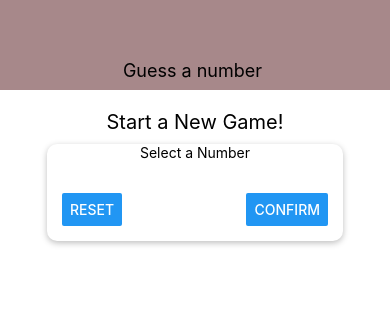
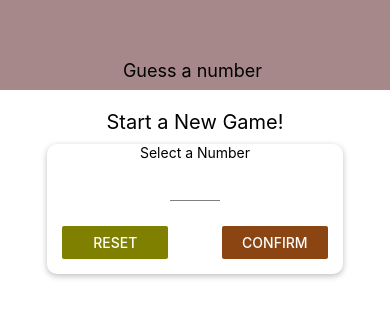
Before and after one commit to footios/3-rn-complete-guide-guess-number, a React Native app: screen / in a window 390 px wide. Shown: the top 318 px of the page. Built offline with nearby package versions, Linux system fonts and the light colour scheme.

Commit message:
set, check, confirm and show chosen number

```diff
--- a/components/Header.js
+++ b/components/Header.js
@@ -1,5 +1,7 @@
 import React from 'react';
 import { View, Text, StyleSheet } from 'react-native';
+
+import Colors from '../constants/colors'
 
 const Header = (props) => {
     return (
@@ -14,7 +16,7 @@ const styles = StyleSheet.create({
         width: '100%',
         height: 90,
         paddingTop: 50,
-        backgroundColor:'#a7888a',
+        backgroundColor: Colors.primary,
         alignItems: 'center',
         justifyContent: 'center'
     },
--- /dev/null
+++ b/components/Input.js
@@ -0,0 +1,20 @@
+import React from 'react'
+import { StyleSheet, TextInput } from 'react-native';
+
+const Input = props => {
+    return (
+        // use {...props} to configure the Input where you use it.
+        <TextInput {...props} style={{ ...styles.input, ...props.style }}  />
+    );
+}
+
+const styles = StyleSheet.create({
+    input: {
+        height: 30,
+        borderBottomColor: 'gray',
+        borderBottomWidth: 1,
+        marginVertical: 10,
+    }
+})
+
+export default Input;
--- /dev/null
+++ b/constants/colors.js
@@ -0,0 +1,5 @@
+export default {
+    primary: '#a7888a',
+    reset: '#808000',
+    confirm: '#8b4513'
+}
--- a/screens/StartGameScreen.js
+++ b/screens/StartGameScreen.js
@@ -1,47 +1,104 @@
-import React from 'react'
-import { View, StyleSheet, Text, TextInput, Button } from 'react-native';
+import React, { useState } from 'react';
+import { View, StyleSheet, Text, Button, TouchableWithoutFeedback, Keyboard } from 'react-native';
 
-import Card from '../components/Card'
+import Card from '../components/Card';
+import Colors from '../constants/colors';
+import Input from '../components/Input';
 
-const StartGameScreen = props => {
+const StartGameScreen = (props) => {
+	const [enteredValue, setEnteredValue] = useState('');
+	const [confirmed, setConfirmed] = useState(false);
+	const [selectedNumber, setSelectedNumber] = useState();
+
+	const numberInputHandler = (inputText) => {
+		setEnteredValue(inputText.replace(/[^0-9]/g, ''));
+	};
+
+	const resetInputHandler = () => {
+		setEnteredValue('');
+		setConfirmed(false);
+	}
+
+	const confirmInputHandler = () => {
+		const chosenNumber = parseInt(enteredValue);
+		if (chosenNumber === NaN || chosenNumber <= 0 | chosenNumber > 99) {
+			return;
+		}
+		setConfirmed(true);
+		setSelectedNumber(chosenNumber)
+		setEnteredValue('');
+	}
+
+	let confirmedOutput;
+	if (confirmed) {
+		confirmedOutput = <Text>Chosen Number: {selectedNumber}</Text>
+	}
+
 	return (
-        <View style={styles.screen} >
-            <Text style={styles.title} >Start a New Game!</Text>
-            <Card style={styles.inputContainer} >
+		<TouchableWithoutFeedback onPress={() => Keyboard.dismiss()}>
+			<View style={styles.screen}>
+				<Text style={styles.title}>Start a New Game!</Text>
+				<Card style={styles.inputContainer}>
 					<Text>Select a Number</Text>
-                {/* style={{fontSize: 18, borderColor: 'gray', width: '30%', height: '20%', borderWidth: 1}} */}
-                <TextInput />
-                <View style={styles.buttonContainer} >
-                    <Button title='Reset' onPress={() => {}} />
-                    <Button title='Confirm' onPress={() => {}} />
+					<Input
+						style={styles.input}
+						blurOnSubmit
+						autoCapitalize="none"
+						autoCorrect={false}
+						keyboardType="number-pad"
+						maxLength={2}
+						onChangeText={numberInputHandler}
+						value={enteredValue}
+					/>
+					<View style={styles.buttonContainer}>
+						<View style={styles.button}>
+							<Button
+								color={Colors.reset}
+								title="Reset"
+								onPress={resetInputHandler} />
+						</View>
+						<View style={styles.button}>
+							<Button
+								color={Colors.confirm}
+								title="Confirm"
+								onPress={confirmInputHandler} />
+						</View>
 					</View>
 				</Card>
+				{confirmedOutput}
 			</View>
-    )
-}
+		</TouchableWithoutFeedback>
+	);
+};
 
 const styles = StyleSheet.create({
 	screen: {
 		flex: 1,
 		padding: 10,
-        alignItems: 'center',
+		alignItems: 'center'
 	},
 	title: {
 		fontSize: 20,
-        marginVertical: 10,
+		marginVertical: 10
 	},
 	inputContainer: {
 		width: 300,
 		maxWidth: '80%',
-        alignItems: 'center',
+		alignItems: 'center'
 	},
 	buttonContainer: {
 		flexDirection: 'row',
 		width: '100%',
 		justifyContent: 'space-between',
 		padding: 15
+	},
+	button: {
+		width: '40%'
+	},
+	input: {
+		width: 50,
+		textAlign: 'center'
 	}
-
-})
+});
 
 export default StartGameScreen;
```
Lines whose indentation alone changed are shown as unchanged.
